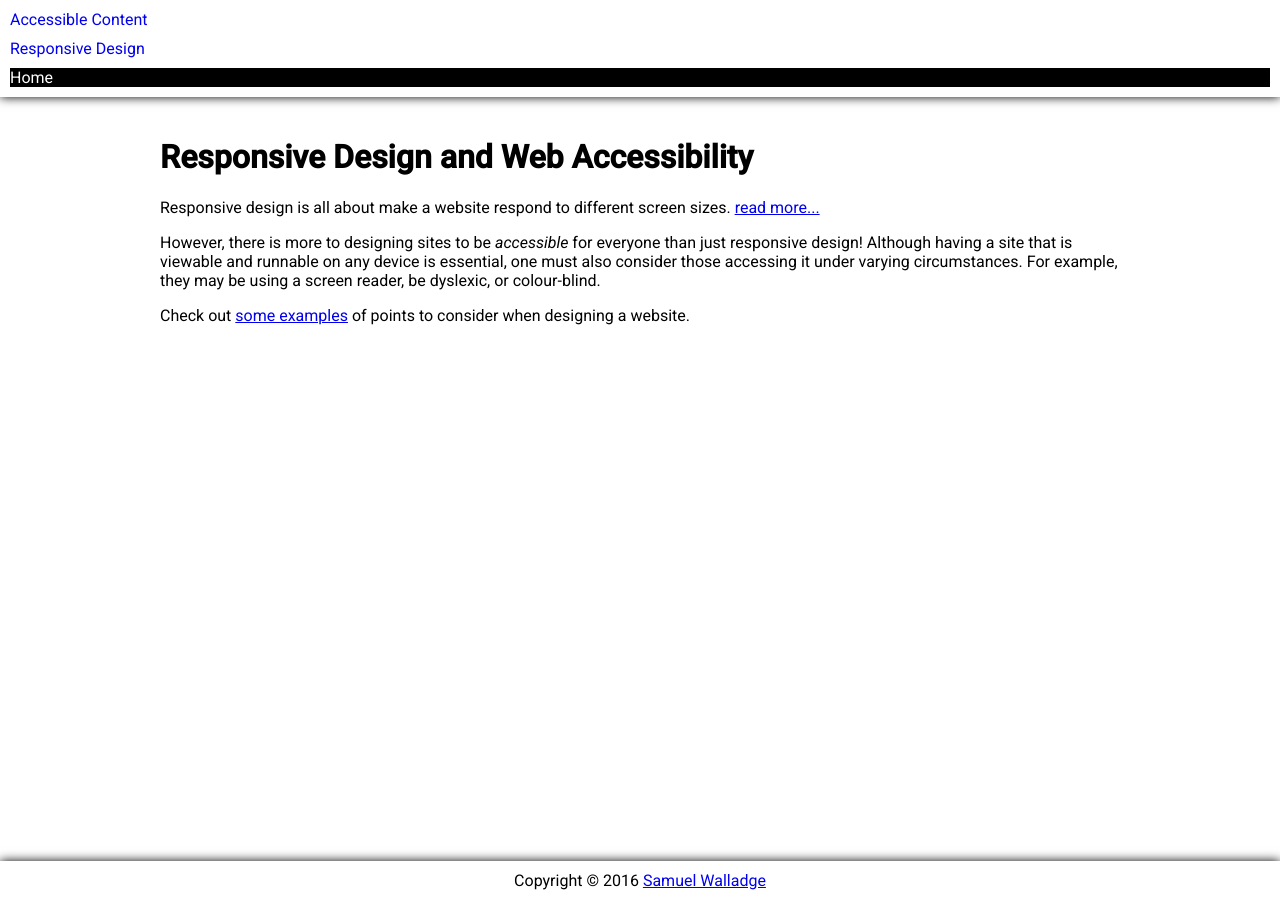
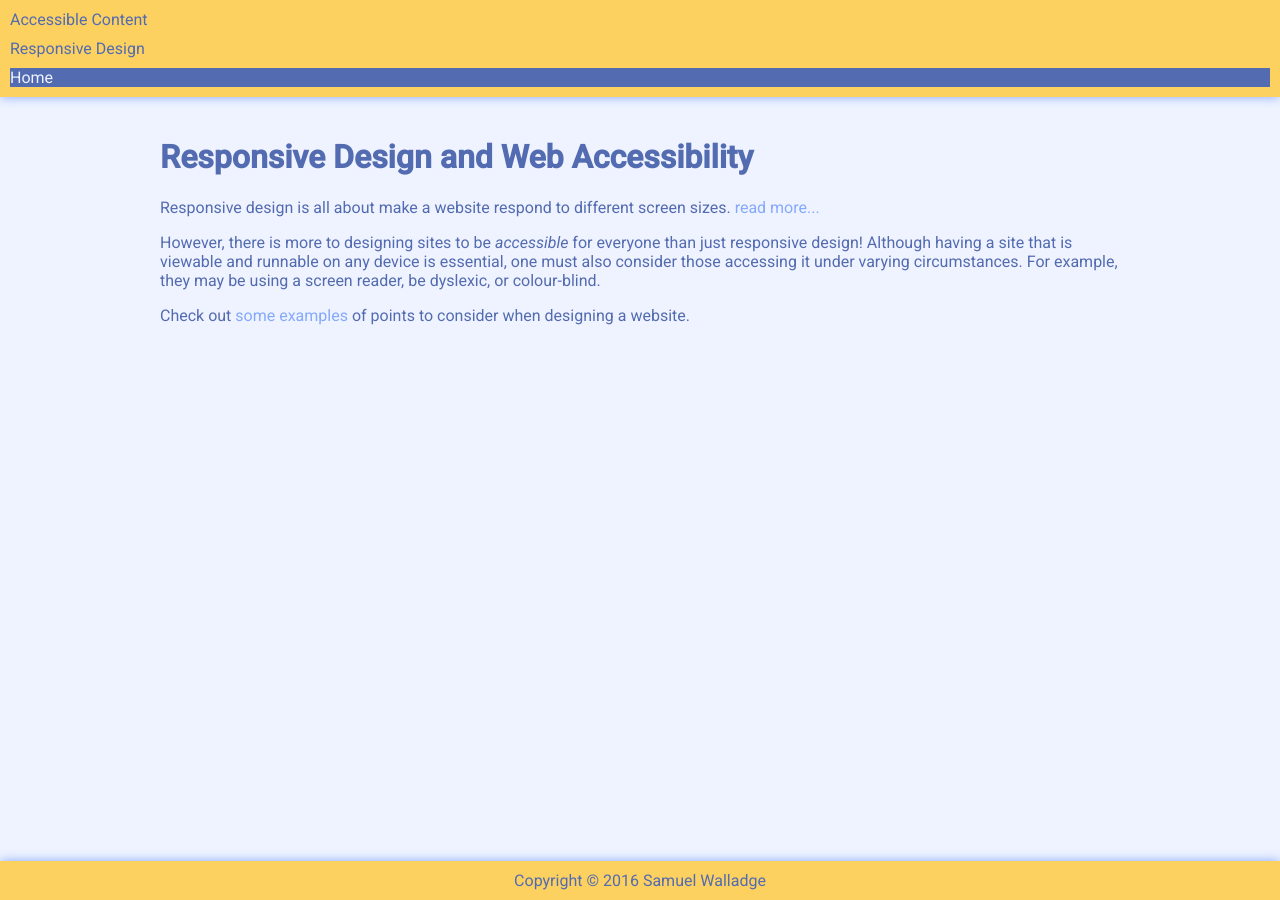
Before and after one commit to swalladge/hit226-a1, a Jekyll site: the page built from index.html, in a window 1280 px wide. Built offline with Jekyll 4.4.1, drawn with Linux system fonts in a browser that asks for light colours.

Commit message:
sorted out some sort of colorscheme

```diff
--- a/_sass/_elements.scss
+++ b/_sass/_elements.scss
@@ -14,6 +14,15 @@
   font-family: OpenDyslexic, sans-serif;
 }
 
+a {
+  color: $color-a3;
+  text-decoration: none;
+
+}
+a:active, a:hover {
+  background-color: $color-a5;;
+}
+
 /* to ensure long urls (as in references) get forced line breaks and don't destroy page layout (source: https://perishablepress.com/wrapping-content/) */
 a {
   white-space: pre;           /* CSS 2.0 */
--- a/_sass/_headerfooter.scss
+++ b/_sass/_headerfooter.scss
@@ -18,8 +18,7 @@ header {
 }
 
 .nav-item:hover {
-  background-color: $color;
-  color: $background;
+  @extend .highlight;
 }
 
 
@@ -33,3 +32,12 @@ footer {
   padding-top: 10px;
   padding-bottom: 10px;
 }
+
+footer, header {
+  background-color: $background-contrast;
+  color: $color-contrast;
+}
+
+footer a, header a {
+  color: $color-a1;
+}
--- a/_sass/_layout.scss
+++ b/_sass/_layout.scss
@@ -9,6 +9,7 @@ html {
   font-weight: 400;
   font-size: 100%;
   background-color: $background;
+  color: $color;
 }
 
 body {
--- a/css/main.scss
+++ b/css/main.scss
@@ -1,9 +1,32 @@
 ---
 ---
 
-$color: #000000;
-$background: #ffffff;
-$shadow-color: #000000;
+$color-a1: #825AFF;
+$color-a2: #E86952;
+$color-a3: #FFEC67;
+$color-a4: #4DE89B;
+$color-a5: #5B4DFF;
+
+$color-a1: #FF8577;
+$color-a2: #9859E8;
+$color-a3: #24D8FF;
+$color-a4: #D1E8CB;
+$color-a5: #FFEFBF;
+
+$color-a1: #536BB0;
+$color-a2: #EFF3FF;
+$color-a3: #A3BAFC;
+$color-a4: #FCD160;
+$color-a5: #FCF2D8;
+
+$color-a3: #85A9FC;
+
+$color: $color-a1;
+$background: $color-a2;
+$shadow-color: $color-a3;
+$highlight-color: $color-a4;
+$background-contrast: $color-a4;
+$color-contrast: $color-a1;
 
 /* import the webfont */
 @import url(https://fonts.googleapis.com/css?family=Roboto:400,400italic,500,500italic);
```
